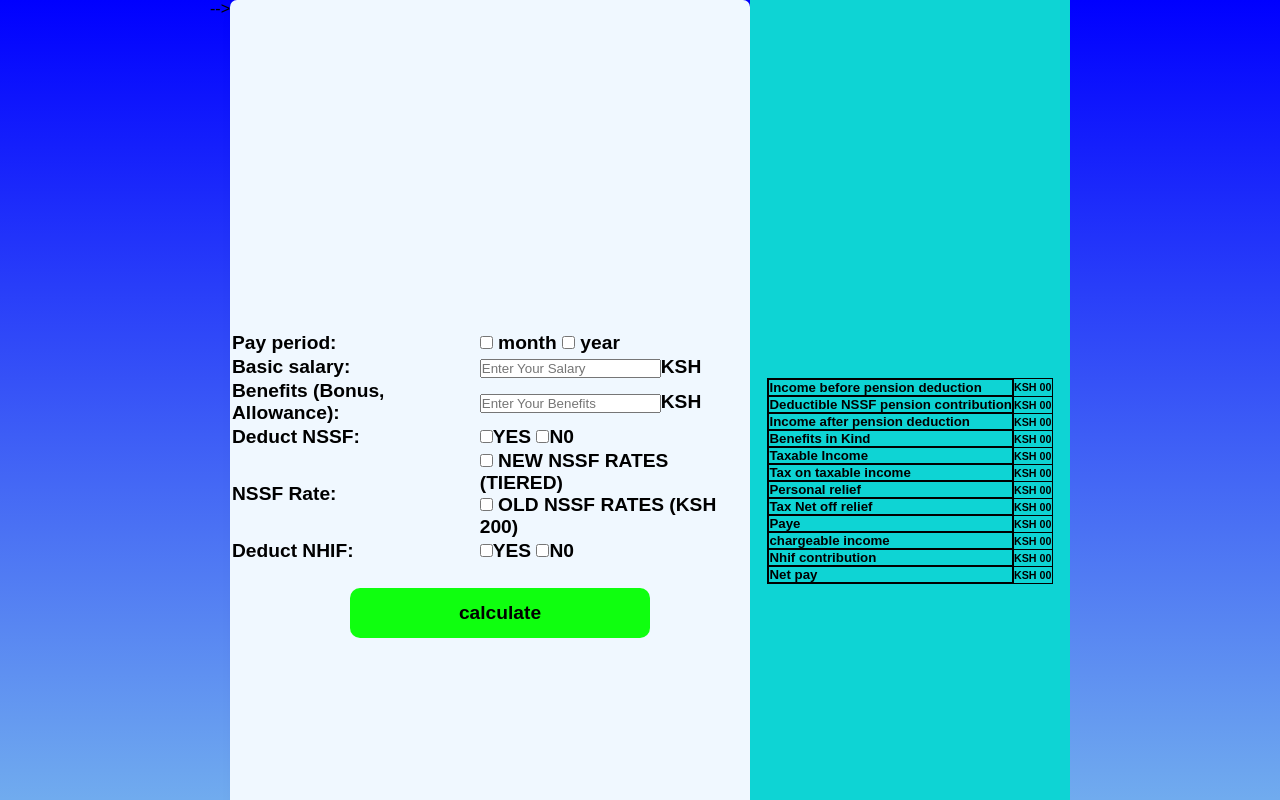
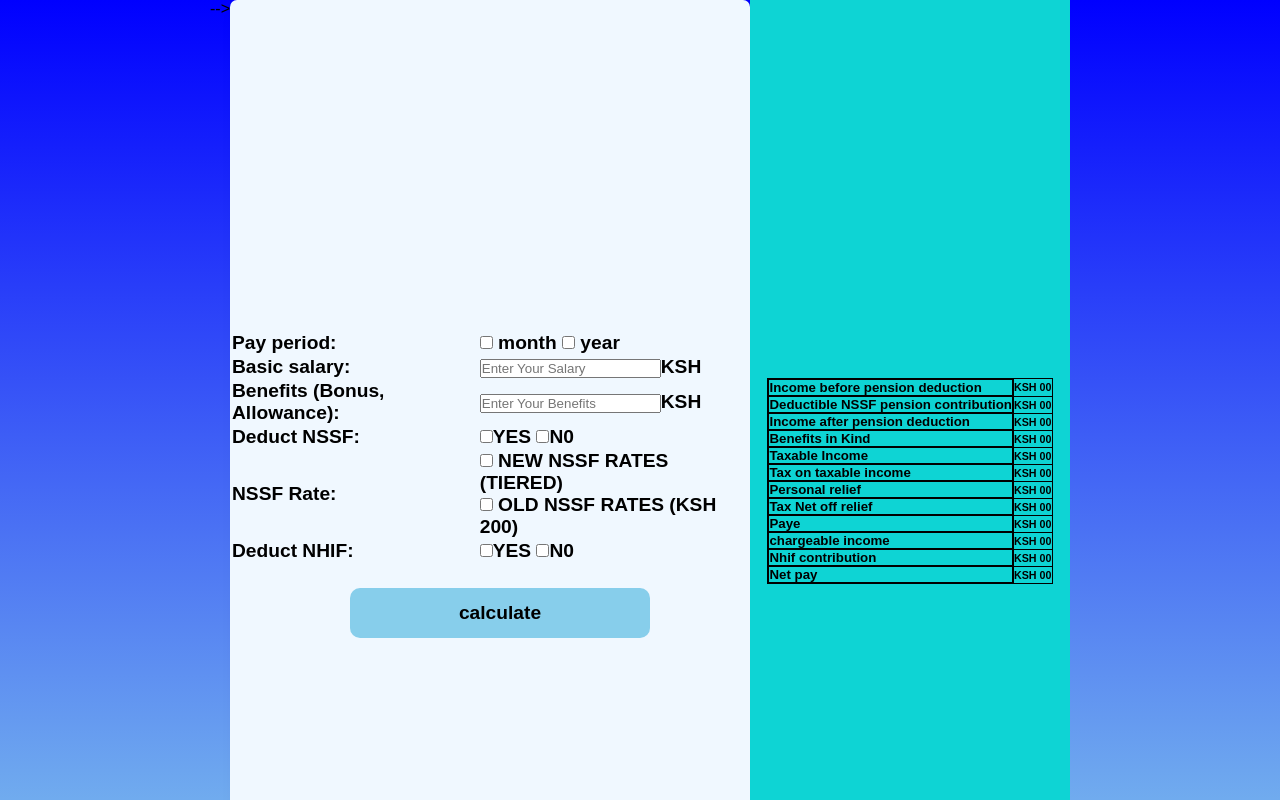
Before and after one commit to theeduke/Master-Piece-Project, a plain HTML site: page index.html in a window 1280 px wide. Shown: the top 800 px of the page. Drawn offline with Linux system fonts and the light colour scheme.

Commit message:
fair trial

```diff
--- a/styles.css
+++ b/styles.css
@@ -48,7 +48,7 @@ height: 700px;
 } */
 
 #calculate:hover{
-    background-color:rgb(248, 48, 48);
+    background-color:rgb(15, 255, 15);
 }
 #calculate{
         margin: 1.5rem auto;
@@ -57,7 +57,7 @@ height: 700px;
         height: 50px;
         cursor: pointer;
         border: none;
-        background-color: rgb(15, 255, 15);
+        background-color: skyblue;
         border-radius: 10px;
         font-size: 1.2rem;
         font-weight: bold;
```
